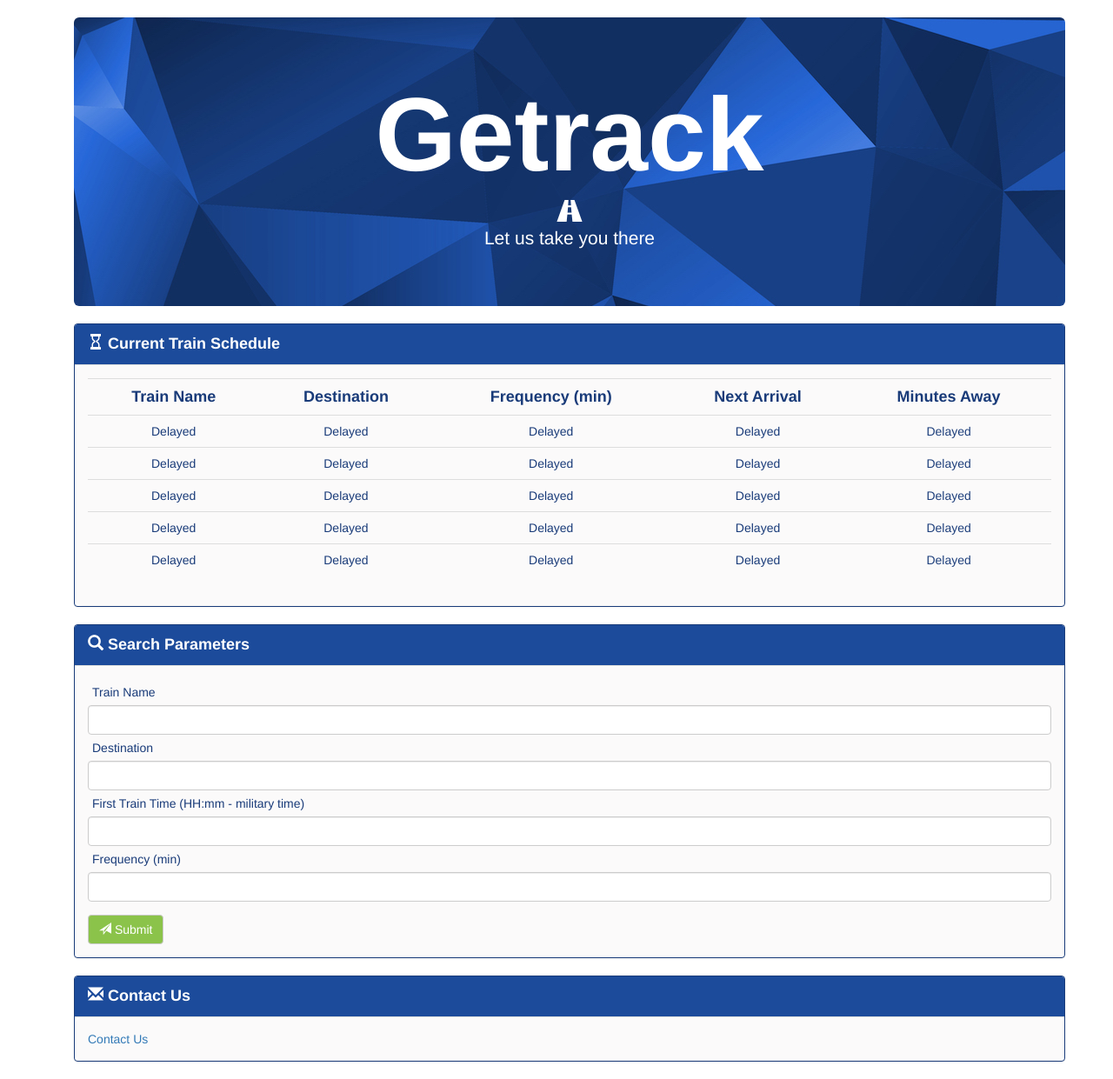
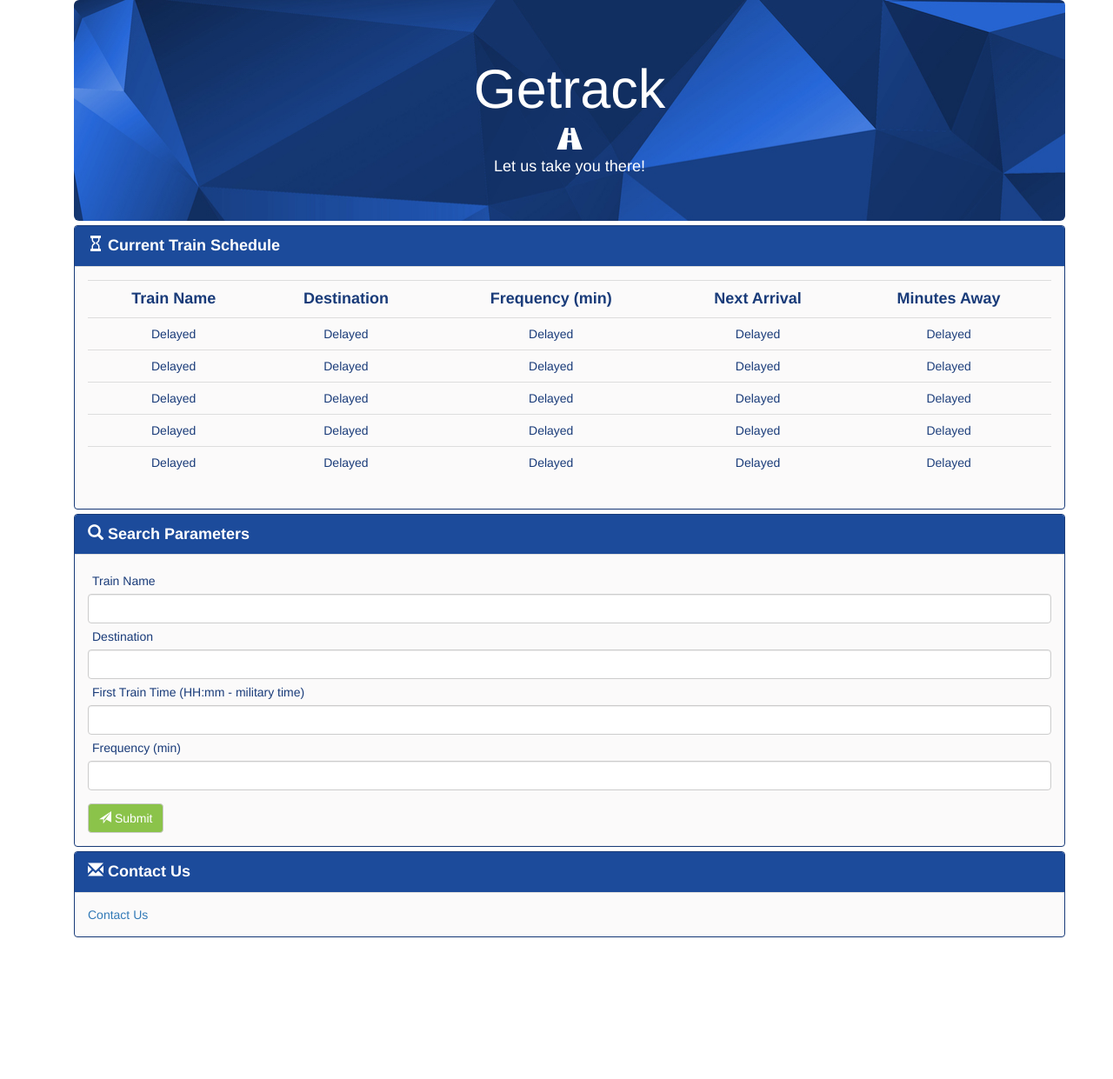
Before and after one commit to NBDelpino1/07-Firebase, a PHP site: page / in a window 1280 px wide. Shown: the whole page at 87% size. After the commit the page ends 1078 px from the top, so only its background shows below. Run offline with PHP 8.4, Linux system fonts and the light colour scheme; some libraries are stand-ins or nearby versions.

Commit message:
some tweaks

```diff
--- a/assets/css/style.css
+++ b/assets/css/style.css
@@ -1,20 +1,13 @@
 .jumbotron {
     text-align: center;
     color: #fff;
-    margin-bottom: 20px;
-    margin-top: 20px;
     background-image: url(blue.jpg);
-/*1220*330*300*/
     background-repeat: no-repeat;
+    margin-bottom: 5px;
 }
 
 .jumbotron p {
     color: #fff;
-}
-
-.jumbotron h1 {
-    font-size: 120px;
-    font-weight: 700;
 }
 
 .glyphicon-road {
@@ -28,6 +21,7 @@
 
 .panel-body p {
     margin: 5px;
+
 }
 
 .panel-default>.panel-heading {
@@ -38,10 +32,10 @@
     font-size: 18px;
 }
 
-/*.form-control{
-  background-color: #d5e5e6;*/
-/*input box*/
-/*}*/
+.panel{
+  margin-bottom: 5px;
+}
+
 .btn-default {
 /*submit button*/
     margin-top: 15px;
@@ -53,6 +47,7 @@
 /*search parameter border*/
     border-color: #193b79;
 }
+
 
 th,td {
     color: #193b79;
@@ -67,12 +62,7 @@ th {
     font-size: 18px;
 }
 
-.container-fluid {
-    border-color: blue;
-    margin: 20px;
-    border-radius: 10px;
-    background-color: #1f4d99;
-}
+
 
 @keyframes fadeIn {
     from {
@@ -83,6 +73,7 @@ th {
 .blink {
     animation: fadeIn .5s infinite alternate;
 }
+
 
 /*experimentations*/
 /*
@@ -105,7 +96,7 @@ th {
     transform: translate(-75px, -10px);
   }
 }*/
-/*.jumbotron h1 {
+.jumbotron p {
 
   margin: 0 auto;
   animation-name: stretch;
@@ -127,4 +118,4 @@ th {
     transform: scale(1);
 
   }
-}*/
+}
--- a/index.html
+++ b/index.html
@@ -7,6 +7,7 @@
     <title>07-Firebase</title>
     <link crossorigin="anonymous" href="https://maxcdn.bootstrapcdn.com/bootstrap/3.3.6/css/bootstrap.min.css" integrity=
     "sha384-1q8mTJOASx8j1Au+a5WDVnPi2lkFfwwEAa8hDDdjZlpLegxhjVME1fgjWPGmkzs7" rel="stylesheet">
+
     <!-- <link href='https://fonts.googleapis.com/css?family=Pontano+Sans' rel='stylesheet' type='text/css'> -->
     <link href="assets/css/style.css" rel="stylesheet"><!-- <link href="assets/images" rel="stylesheet"> -->
 </head>
@@ -15,7 +16,7 @@
         <div class="container">
             <div class="jumbotron">
                 <h1>Getrack</h1><span aria-hidden="true" class="glyphicon glyphicon-road"></span>
-                <p>Let us take you there</p><!-- <p><a class="btn btn-primary btn-lg" href="#" role="button">Learn more</a></p> -->
+                <p>Let us take you there!</p><!-- <p><a class="btn btn-primary btn-lg" href="#" role="button">Learn more</a></p> -->
             </div>
         </div>
         <div class="container">
@@ -23,7 +24,7 @@
                 <div class="panel-heading">
                     <span aria-hidden="true" class="glyphicon glyphicon-hourglass"></span> Current Train Schedule
                 </div>
-                <div class="panel-body">
+                <div style="overflow-x:auto;" class="panel-body">
                     <table class="table">
                         <tr>
                             <th>Train Name</th>
@@ -77,11 +78,10 @@
                     <span aria-hidden="true" class="glyphicon glyphicon-search"></span> Search Parameters
                 </div>
                 <div class="panel-body">
-                    <p>Train Name</p><input class="form-control" id="toBeDetermined1" type="text">
-                    <p>Destination</p><input class="form-control" id="toBeDetermined2" type="text">
-                    <p>First Train Time (HH:mm - military time)</p><input class="form-control" id="toBeDetermined3" type="text">
-                    <p>Frequency (min)</p><input class="form-control" id="toBeDetermined4" type="text"> <button class="btn btn-default" id="search" type=
-                    "button"><span aria-hidden="true" class="glyphicon glyphicon-send"></span> Submit</button>
+                    <p>Train Name</p><input class="form-control" id="trainName" type="text">
+                    <p>Destination</p><input class="form-control" id="destination" type="text">
+                    <p>First Train Time (HH:mm - military time)</p><input class="form-control" id="firstTrain" type="text">
+                    <p>Frequency (min)</p><input class="form-control" id="frequency" type="text"> <button class="btn btn-default" id="addTrain" type="button"><span aria-hidden="true" class="glyphicon glyphicon-send"></span> Submit</button>
                 </div>
             </div>
         </div>
@@ -96,9 +96,19 @@
             </div>
         </div>
     </div>
-    <script src="https://ajax.googleapis.com/ajax/libs/jquery/1.11.3/jquery.min.js">
+<!--     <script src="https://ajax.googleapis.com/ajax/libs/jquery/1.11.3/jquery.min.js">
     </script>
-    <script src="assets/javascript/app.js">
-    </script>
+
+    </script> -->
+
+
+
+
+<script src ="https://cdnjs.cloudflare.com/ajax/libs/moment.js/2.14.1/moment.min.js"></script>
+<script src="https://code.jquery.com/jquery-2.2.4.min.js" integrity="sha256-BbhdlvQf/xTY9gja0Dq3HiwQF8LaCRTXxZKRutelT44=" crossorigin="anonymous"></script>
+<script src="https://maxcdn.bootstrapcdn.com/bootstrap/3.3.7/js/bootstrap.min.js" integrity="sha384-Tc5IQib027qvyjSMfHjOMaLkfuWVxZxUPnCJA7l2mCWNIpG9mGCD8wGNIcPD7Txa" crossorigin="anonymous"></script>
+<script src="https://www.gstatic.com/firebasejs/3.3.0/firebase.js"></script>
+<script src="assets/javascript/app.js"></script>
+
 </body>
 </html>
```
Also changed, not shown: assets/javascript/app.js (+48 -1 lines).
